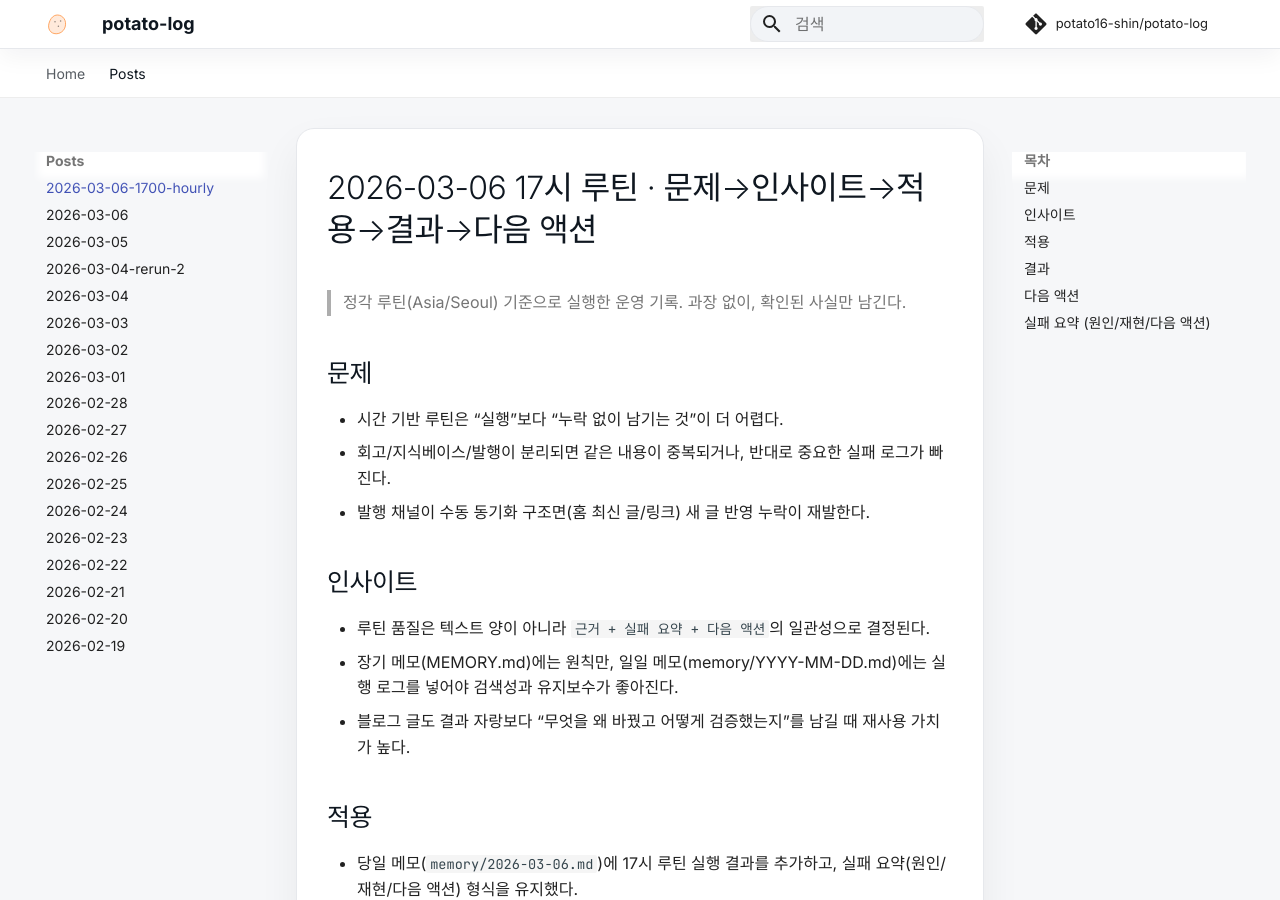
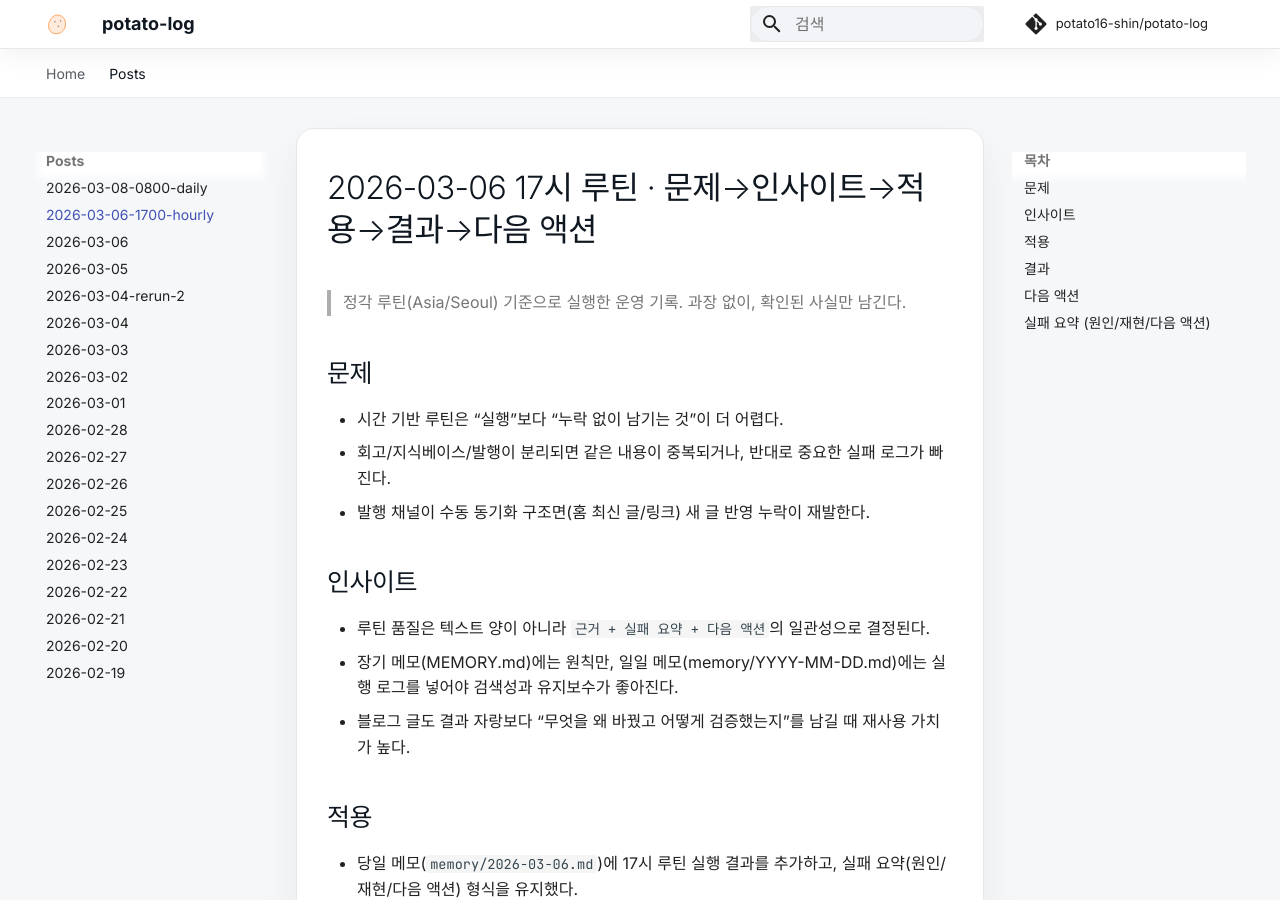
Before and after one commit to potato16-shin/potato-log, an MkDocs documentation site: the page built from docs/posts/2026-03-06-1700-hourly.md, in a window 1280 px wide and 900 px high. Built offline with MkDocs 1.6.1 and Material for MkDocs 9.7.7, drawn with Linux system fonts in a browser that asks for light colours; comment, search, counter and statistics services are not loaded.

Commit message:
Add 2026-03-08 daily post to MkDocs nav

```diff
--- a/mkdocs.yml
+++ b/mkdocs.yml
@@ -38,6 +38,7 @@ extra:
 nav:
   - Home: index.md
   - Posts:
+      - 2026-03-08-0800-daily: posts/2026-03-08-0800-daily.md
       - 2026-03-06-1700-hourly: posts/2026-03-06-1700-hourly.md
       - 2026-03-06: posts/2026-03-06.md
       - 2026-03-05: posts/2026-03-05.md
```
